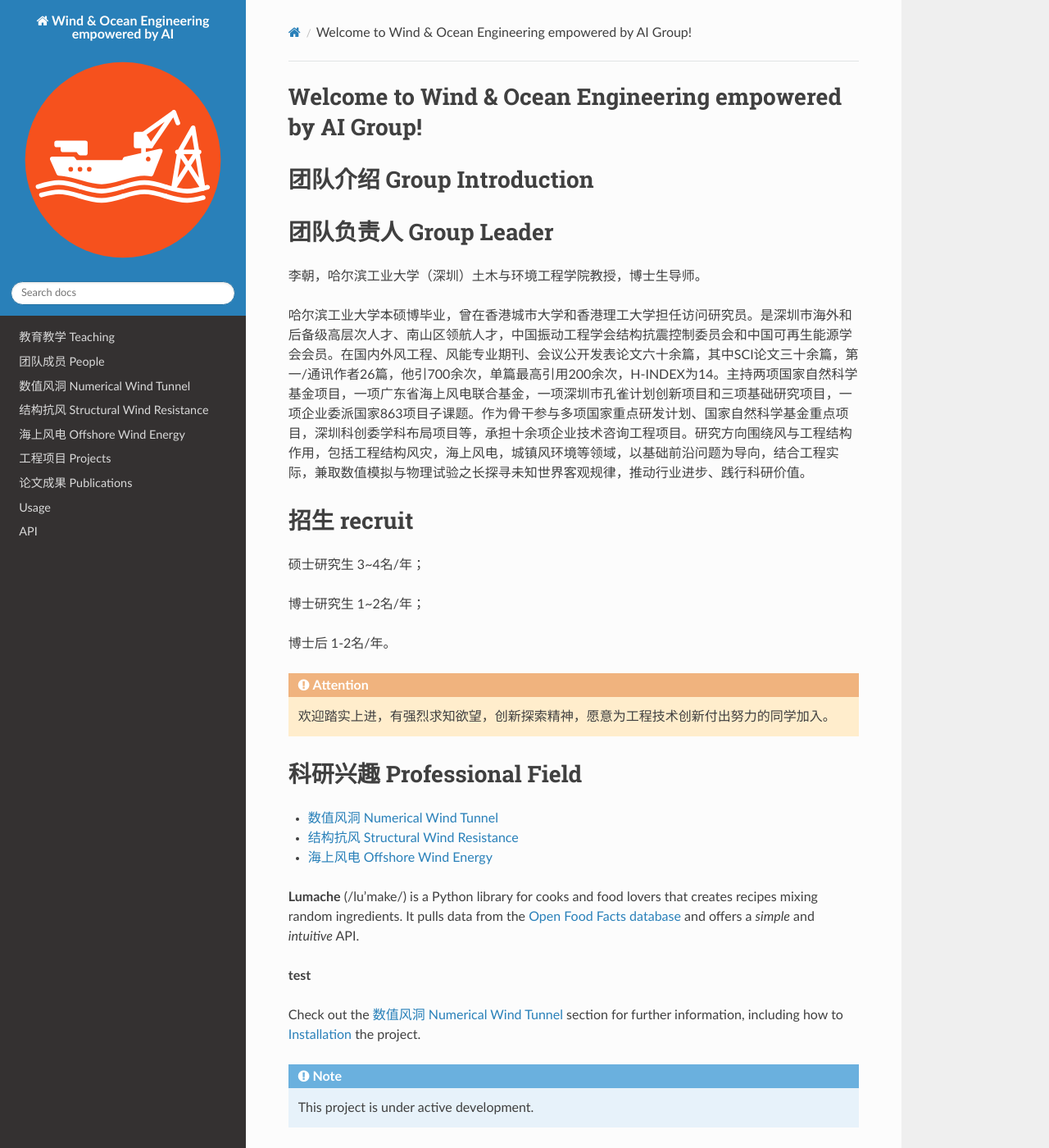
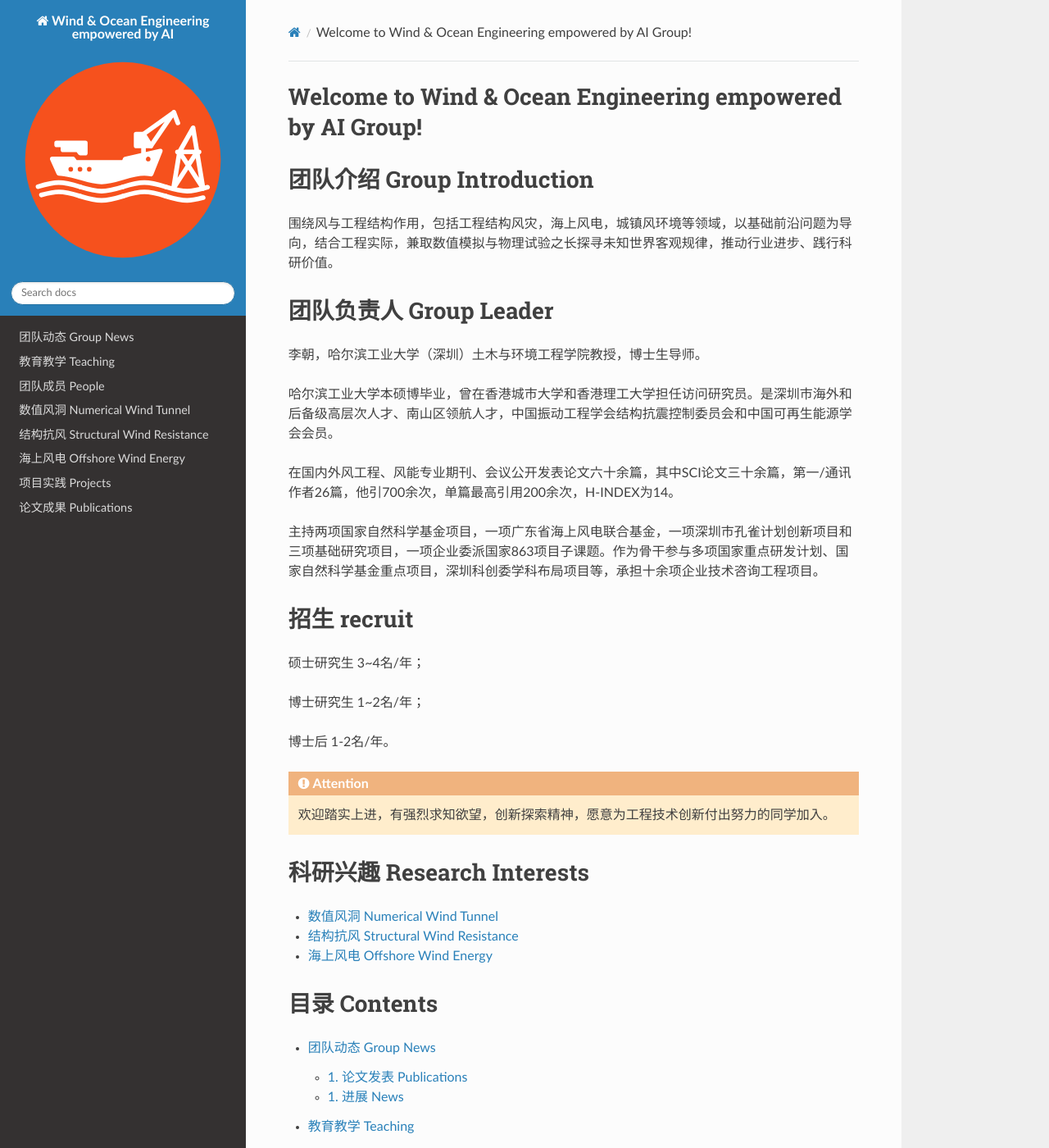
Before and after one commit to lichao689/rtdTest, a Sphinx documentation site: the page built from docs/source/index.rst, in a window 1280 px wide and 1400 px high. Shown: the whole window at 82% size. Built offline with Sphinx 7.4.7 and the Read the Docs theme 3.1.0, drawn with Linux system fonts in a browser that asks for light colours; some of the changed text lies outside the part shown.

Commit message:
update docs

```diff
--- /dev/null
+++ b/docs/source/GroupNews.rst
@@ -0,0 +1,14 @@
+团队动态 Group News
+========================
+
+
+1. 论文发表 Publications
+-----------------------------------------
+
+工程流体力学 Engineering Fluid Mechanics
+    土木工程专业，春季学期，32学时，2018年-至今
+
+1. 进展 News
+-----------------------------------------
+
+风工程 Wind Engineering
--- a/docs/source/Projects.rst
+++ b/docs/source/Projects.rst
@@ -1,4 +1,4 @@
-工程项目 Projects
+项目实践 Projects
 ============================
 
 政府项目 Government Projects
--- a/docs/source/index.rst
+++ b/docs/source/index.rst
@@ -1,12 +1,12 @@
 Welcome to Wind & Ocean Engineering empowered by AI Group!
-============================================================
+==============================================================
 
 
 
 团队介绍 Group Introduction
 ============================
 
-
+围绕风与工程结构作用，包括工程结构风灾，海上风电，城镇风环境等领域，以基础前沿问题为导向，结合工程实际，兼取数值模拟与物理试验之长探寻未知世界客观规律，推动行业进步、践行科研价值。
 
 
 团队负责人 Group Leader
@@ -14,7 +14,11 @@ Welcome to Wind & Ocean Engineering empowered by AI Group!
 
 李朝，哈尔滨工业大学（深圳）土木与环境工程学院教授，博士生导师。
 
-哈尔滨工业大学本硕博毕业，曾在香港城市大学和香港理工大学担任访问研究员。是深圳市海外和后备级高层次人才、南山区领航人才，中国振动工程学会结构抗震控制委员会和中国可再生能源学会会员。在国内外风工程、风能专业期刊、会议公开发表论文六十余篇，其中SCI论文三十余篇，第一/通讯作者26篇，他引700余次，单篇最高引用200余次，H-INDEX为14。主持两项国家自然科学基金项目，一项广东省海上风电联合基金，一项深圳市孔雀计划创新项目和三项基础研究项目，一项企业委派国家863项目子课题。作为骨干参与多项国家重点研发计划、国家自然科学基金重点项目，深圳科创委学科布局项目等，承担十余项企业技术咨询工程项目。研究方向围绕风与工程结构作用，包括工程结构风灾，海上风电，城镇风环境等领域，以基础前沿问题为导向，结合工程实际，兼取数值模拟与物理试验之长探寻未知世界客观规律，推动行业进步、践行科研价值。
+哈尔滨工业大学本硕博毕业，曾在香港城市大学和香港理工大学担任访问研究员。是深圳市海外和后备级高层次人才、南山区领航人才，中国振动工程学会结构抗震控制委员会和中国可再生能源学会会员。
+
+在国内外风工程、风能专业期刊、会议公开发表论文六十余篇，其中SCI论文三十余篇，第一/通讯作者26篇，他引700余次，单篇最高引用200余次，H-INDEX为14。
+
+主持两项国家自然科学基金项目，一项广东省海上风电联合基金，一项深圳市孔雀计划创新项目和三项基础研究项目，一项企业委派国家863项目子课题。作为骨干参与多项国家重点研发计划、国家自然科学基金重点项目，深圳科创委学科布局项目等，承担十余项企业技术咨询工程项目。
 
 
 招生 recruit
@@ -29,34 +33,19 @@ Welcome to Wind & Ocean Engineering empowered by AI Group!
 .. attention::
    欢迎踏实上进，有强烈求知欲望，创新探索精神，愿意为工程技术创新付出努力的同学加入。
 
-科研兴趣 Professional Field
-================================
+科研兴趣 Research Interests
+===========================
 
 - :doc:`NumericalWindTunnel`
 - :doc:`WindResistance`
 - :doc:`OffshoreWindEnergy`
-
-
-
-**Lumache** (/lu'make/) is a Python library for cooks and food lovers
-that creates recipes mixing random ingredients.
-It pulls data from the `Open Food Facts database <https://world.openfoodfacts.org/>`_
-and offers a *simple* and *intuitive* API.
-
-**test**
-
-Check out the :doc:`NumericalWindTunnel` section for further information, including
-how to :ref:`installation` the project.
-
-.. note::
-
-   This project is under active development.
 
 目录 Contents
 ===============
 
 .. toctree::
 
+   GroupNews
    Teaching
    People
    NumericalWindTunnel
@@ -64,5 +53,3 @@ how to :ref:`installation` the project.
    OffshoreWindEnergy
    Projects
    Publications
-   usage
-   api
```
Also changed, not shown: docs/source/People.rst (+8 -0 lines).
